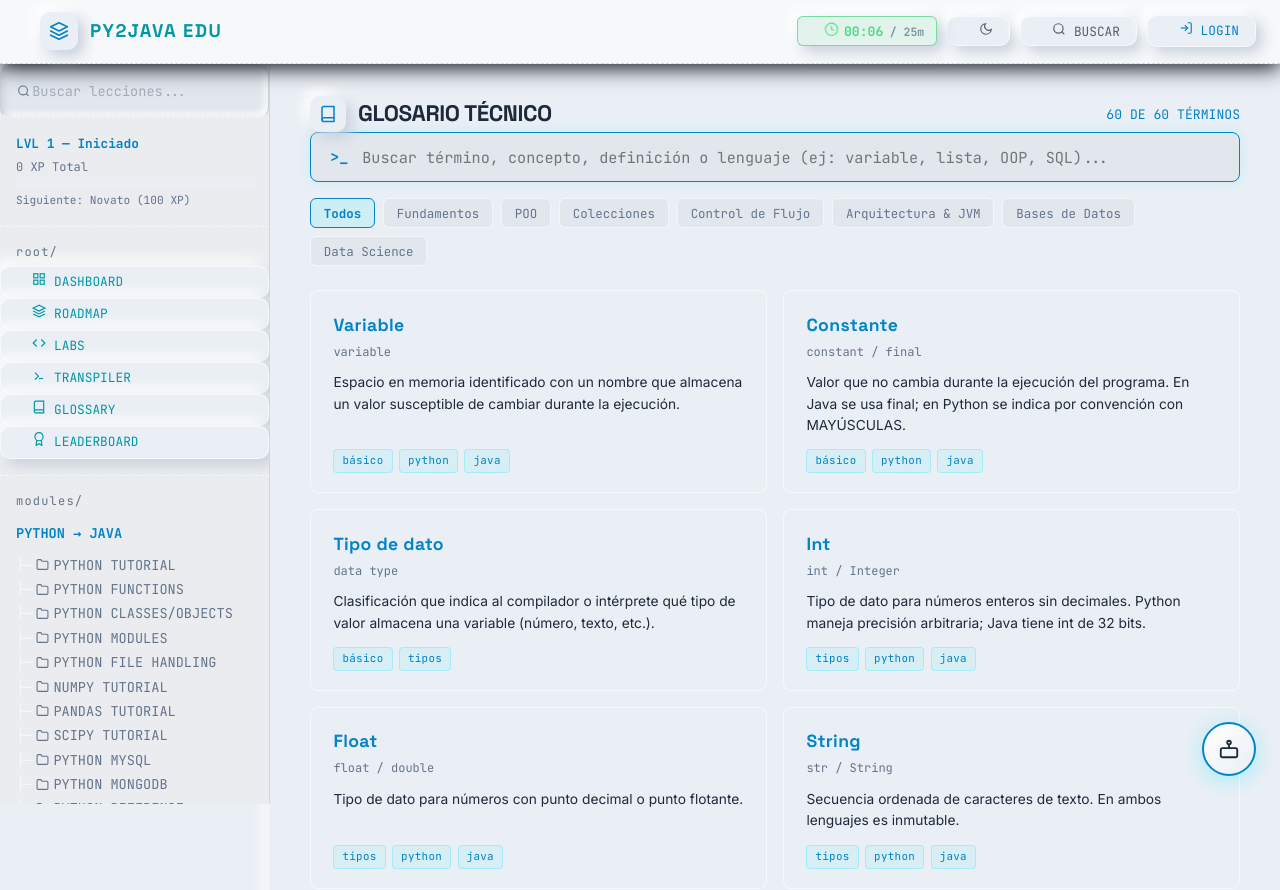
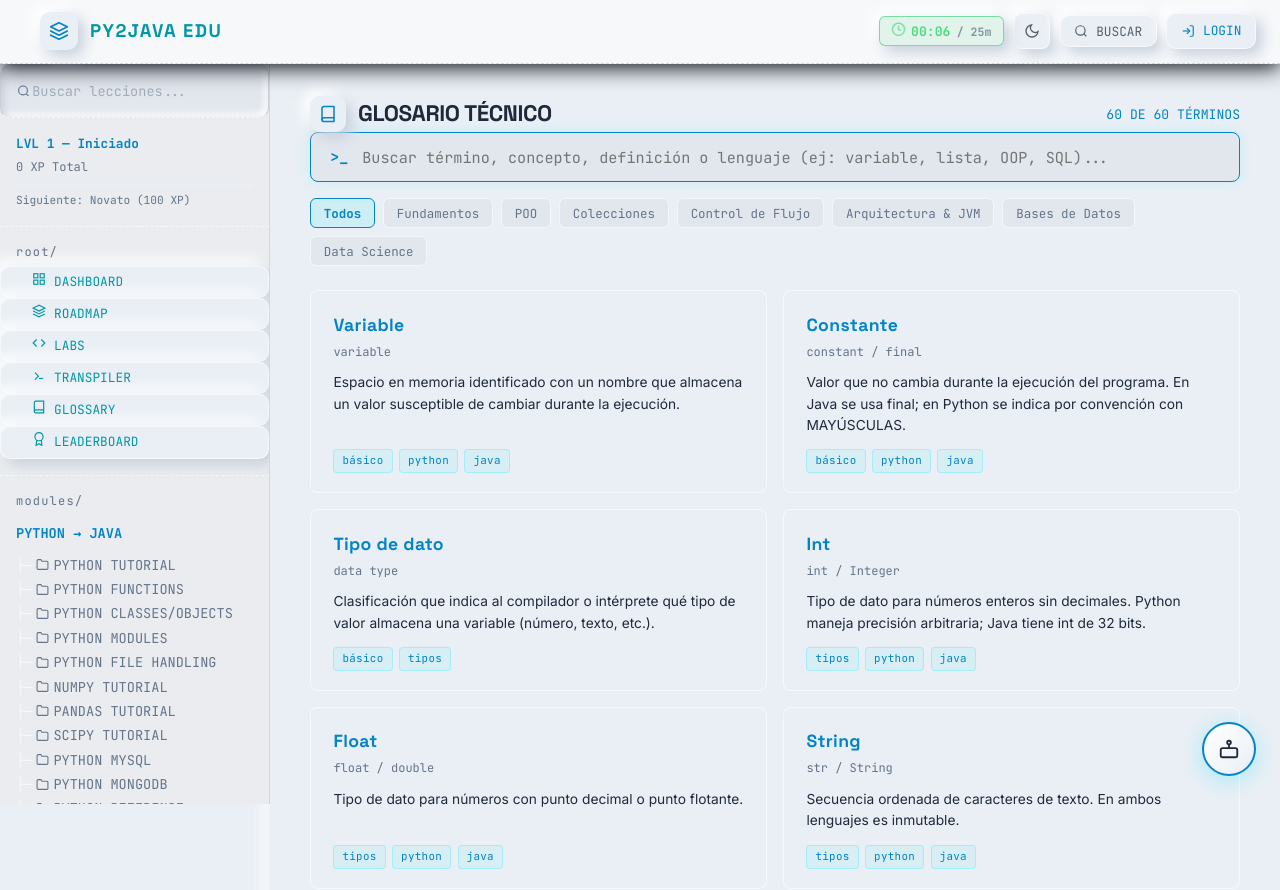
Before and after one commit to JoseMiguel2005of/Herramienta-educativa-para-el-aprendizaje-de-lenguaje-Java-utilizando-codigo-Python, a Flask app: page /glosario in a window 1280 px wide. Shown: the top 890 px of the page. Run offline with Flask 3, Linux system fonts and the light colour scheme; data that the repository does not hold is empty.

Commit message:
UI: centrar perfectamente el icono de tema sol/luna y corregir padding asimetrico

```diff
--- a/static/css/style.css
+++ b/static/css/style.css
@@ -504,8 +504,37 @@ body::before {
     color: var(--green);
 }
 
-.btn-ghost:active {
-    box-shadow: var(--neu-pressed);
+#btn-theme-toggle {
+    width: 36px;
+    height: 36px;
+    padding: 0;
+    display: inline-flex;
+    align-items: center;
+    justify-content: center;
+    border-radius: 8px;
+    flex-shrink: 0;
+}
+
+#btn-theme-toggle::before {
+    display: none !important;
+    content: none !important;
+}
+
+#theme-icon {
+    display: inline-flex;
+    align-items: center;
+    justify-content: center;
+    width: 16px;
+    height: 16px;
+    margin: 0;
+    padding: 0;
+    line-height: 1;
+}
+
+#theme-icon svg {
+    display: block;
+    width: 16px;
+    height: 16px;
 }
 
 [data-theme="light"] .theme-icon-dark,
@@ -594,24 +623,24 @@ body::before {
     border-bottom: 1px dashed var(--border);
 }
 
-.term-btn {
+.term-commands .term-btn {
     display: block;
     padding: 0.3rem 1rem;
     text-decoration: none;
     transition: background 0.1s;
 }
 
-.term-btn:hover {
+.term-commands .term-btn:hover {
     background: var(--bg-secondary);
     color: var(--topbar-text) !important;
 }
 
-.term-btn::before {
+.term-commands .term-btn::before {
     content: "> ";
     opacity: 0;
 }
 
-.term-btn:hover::before {
+.term-commands .term-btn:hover::before {
     opacity: 1;
 }
 
```
